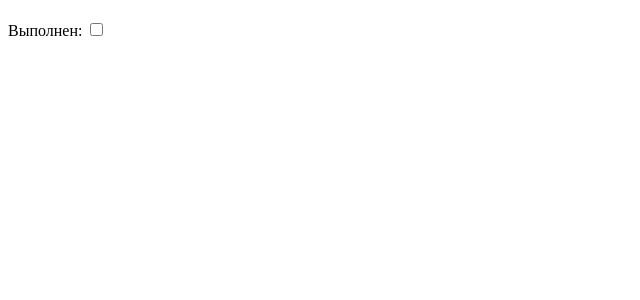
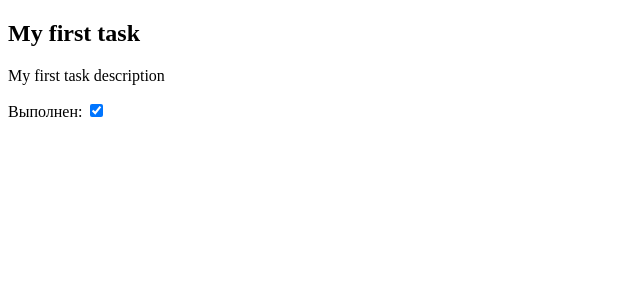
Before and after one commit to pcowTawer/todolist, an Angular app in the folder client-web/: page / in a window 1280 px wide. Shown: the top 300 px of the page, without its empty margins (0-640 px from the left). Built offline with nearby package versions, Linux system fonts and the light colour scheme.

Commit message:
Feature(): Add props task in todo-item

```diff
--- a/client-web/src/app/todo-item/todo-item.component.html
+++ b/client-web/src/app/todo-item/todo-item.component.html
@@ -1,6 +1,6 @@
 <section class="task">
-    <h2 class="task-title"></h2>
-    <p class="task-description"></p>
+    <h2 class="task-title">{{ task.title }}</h2>
+    <p class="task-description">{{ task.description }}</p>
     <label for="task-completed">Выполнен: </label>
-    <input id="task-completed" type="checkbox">
+    <input id="task-completed" type="checkbox" [checked]="task.completed">
 </section>
--- a/client-web/src/app/todo-item/todo-item.component.ts
+++ b/client-web/src/app/todo-item/todo-item.component.ts
@@ -1,4 +1,5 @@
-import { Component } from '@angular/core';
+import { Component, Input } from '@angular/core';
+import { Task } from '../task';
 
 @Component({
   selector: 'app-todo-item',
@@ -8,5 +9,5 @@ import { Component } from '@angular/core';
   styleUrl: './todo-item.component.css'
 })
 export class TodoItemComponent {
-
+  @Input() task!: Task
 }
--- a/client-web/src/app/todo-list/todo-list.component.html
+++ b/client-web/src/app/todo-list/todo-list.component.html
@@ -1,3 +1,3 @@
 <section class="results">
-    <app-todo-item></app-todo-item>
+    <app-todo-item [task]="task"></app-todo-item>
 </section>
--- a/client-web/src/app/todo-list/todo-list.component.ts
+++ b/client-web/src/app/todo-list/todo-list.component.ts
@@ -1,6 +1,6 @@
 import { Component } from '@angular/core';
 import { TodoItemComponent } from "../todo-item/todo-item.component";
-
+import { Task } from '../task';
 @Component({
   selector: 'app-todo-list',
   standalone: true,
@@ -9,5 +9,10 @@ import { TodoItemComponent } from "../todo-item/todo-item.component";
   styleUrl: './todo-list.component.css'
 })
 export class TodoListComponent {
-
+  task: Task = {
+    'id': '1',
+    'title': 'My first task',
+    'description': 'My first task description',
+    'completed': true
+  };
 }
```
